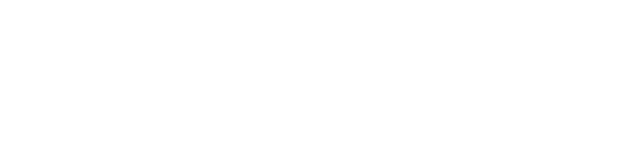
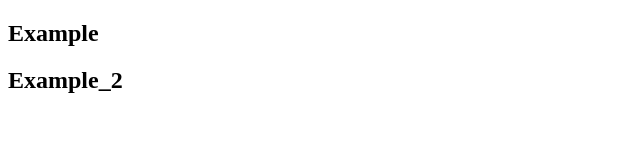
Before and after one commit to inspirer10/nauka-gita, a plain HTML site: page index.html in a window 1280 px wide. Shown: the whole page, without its empty margins (0-640 px from the left). Drawn offline with nearby package versions, Linux system fonts and the light colour scheme; files that its build step writes are made by us from their sources.

Commit message:
Add new elements to main section

```diff
--- a/index.html
+++ b/index.html
@@ -8,7 +8,8 @@
 	</head>
 	<body>
 		<section class="">
-
+			<h1>Example</h1>
+			<h2>Example_2</h2>
 		</section>
 	</body>
 </html>
```
